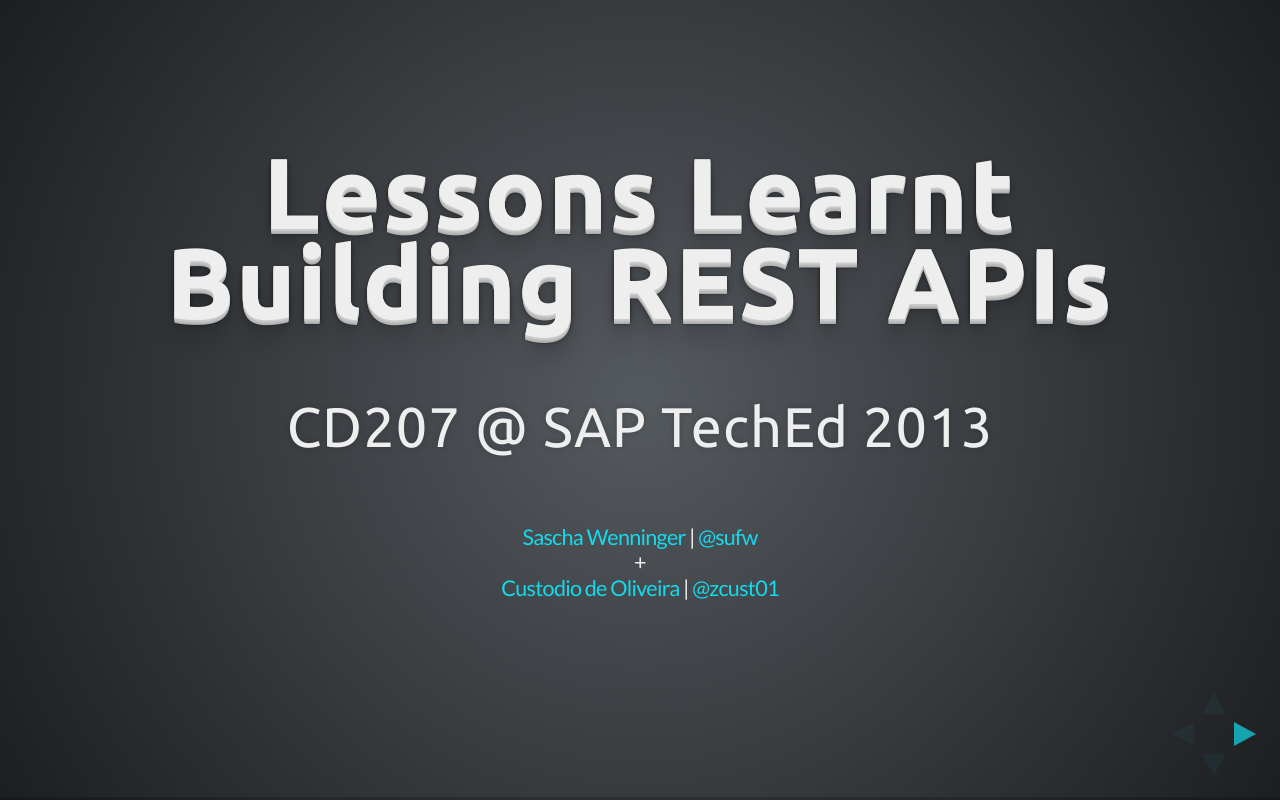
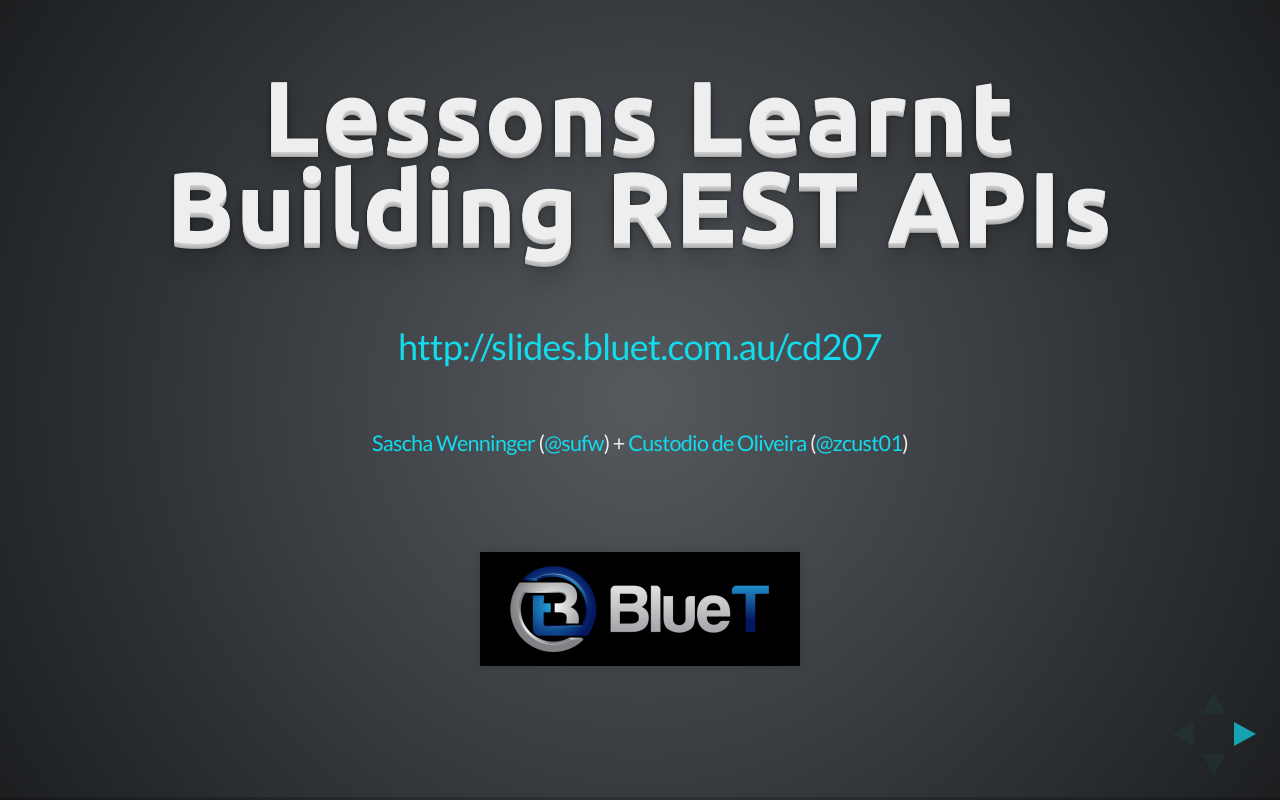
Before and after one commit to sufw/TechEd2013-CD207, a website: page index.html in a window 1280 px wide. Drawn offline with Linux system fonts and the light colour scheme.

Commit message:
added logos

```diff
--- a/index.html
+++ b/index.html
@@ -46,13 +46,11 @@
 				<section>
 					<h1>Lessons Learnt Building&nbsp;REST&nbsp;APIs</h1>
 					<p>&nbsp;</p>
-					<h3>CD207 @ SAP TechEd 2013</h3>
+					<p><a href="http://slides.bluet.com.au/cd207">http://slides.bluet.com.au/cd207</a></p>
 					<p>&nbsp;</p>
-					<p><small>
-						<a href="http://about.me/sufw">Sascha Wenninger</a> | <a href="http://twitter.com/sufw">@sufw</a><br />
-						+<br />
-						<a href="http://scn.sap.com/people/custodio.deoliveira/profile">Custodio de Oliveira</a> | <a href="http://twitter.com/zcust01">@zcust01</a>
-					</small></p>
+					<p><small><a href="http://about.me/sufw">Sascha Wenninger</a> (<a href="http://twitter.com/sufw">@sufw</a>) + <a href="http://scn.sap.com/people/custodio.deoliveira/profile">Custodio de Oliveira</a> (<a href="http://twitter.com/zcust01">@zcust01</a>)</small></p>
+					<p>&nbsp;</p>
+					<img src="assets/Blue_T_3D.png" style="border: none; " alt="Blue T Logo"/>
 				</section>
 
 				<section>
@@ -64,9 +62,10 @@
 						<div style="text-align: left; align: left; width: 50%; float: left;">
 							<p>Technical Architect</p>
 							<p>Focus: SAP Integration</p>
-							<p>Co-founder of <a href="http://www.bluet.com.au">Blue T</a></p>
 							<p>Wannabe Performance Engineer</p>
 							<p>Enterprise IT != Boring</p>
+							<p>Co-founder of <a href="http://www.bluet.com.au">Blue T</a></p>
+							<img src="assets/Blue_T_3D.png" style="border: none;" height="60px" alt="Blue T Logo"/>
 						</div>
 						<div style="width: 50%; float: left;">
 							<img src="assets/IMG_3230_720.jpeg"/>
```
Also changed, not shown: assets/Blue_T_3D.png (added), assets/SAPTECHED_LV13CityDates.png (added).
